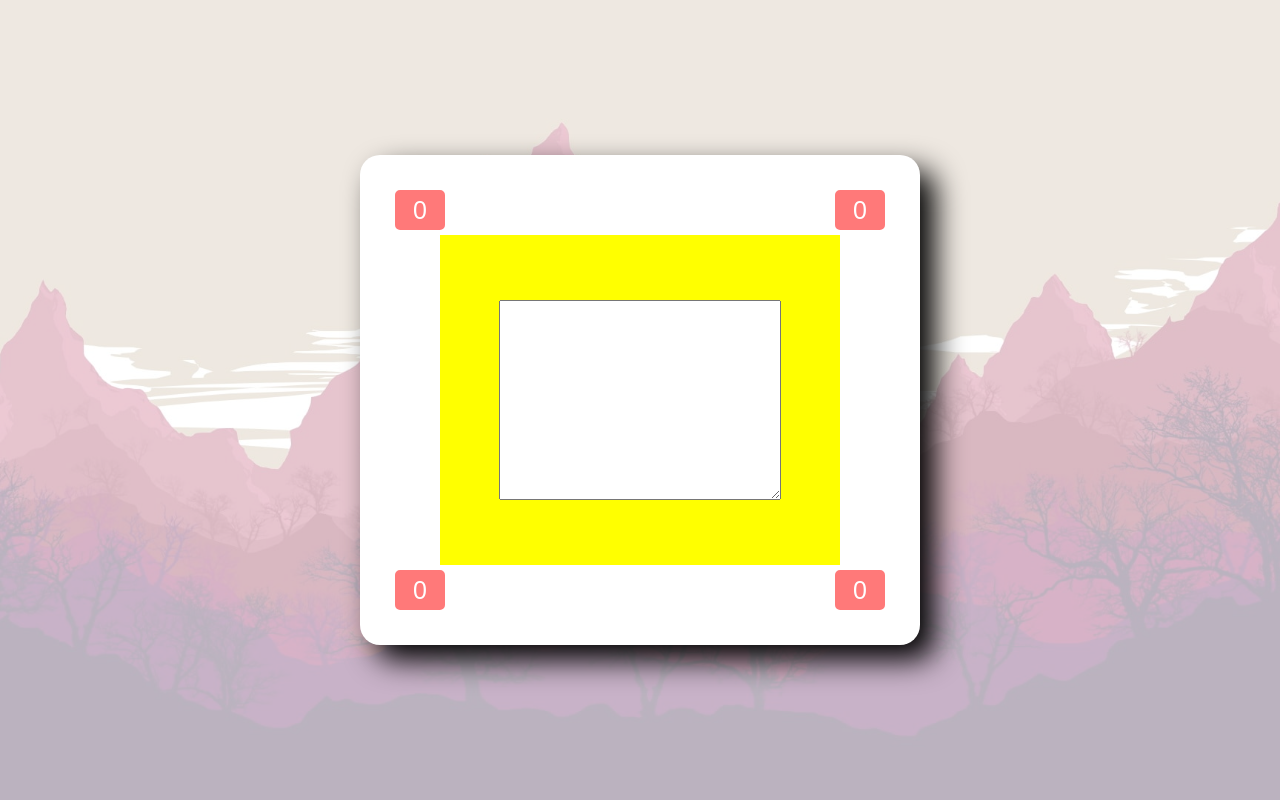
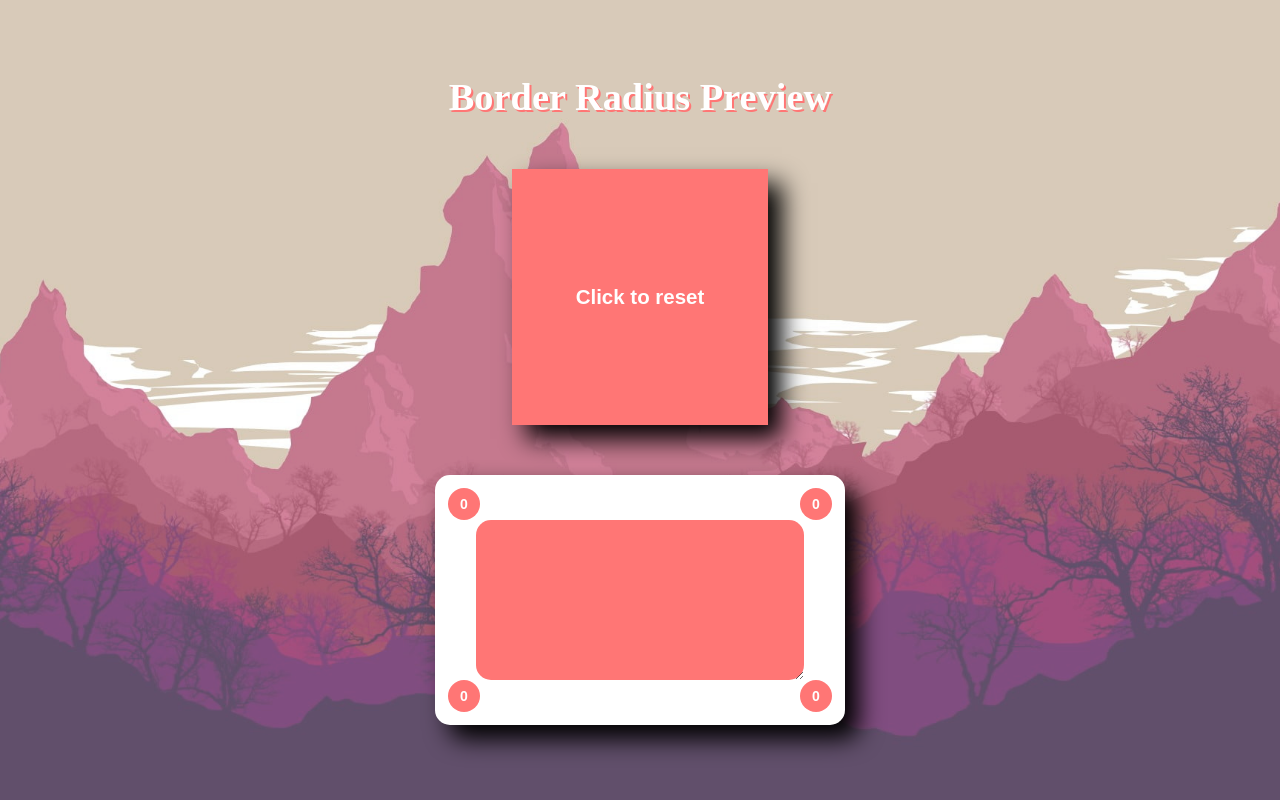
Before and after one commit to adrien4g/borderpreview, a PHP site: page / in a window 1280 px wide. Run offline with PHP 8.4, Linux system fonts and the light colour scheme.

Commit message:
first version stable

```diff
--- a/index.html
+++ b/index.html
@@ -8,21 +8,28 @@
 </head>
 <body>
     <div id="background"></div>
+
     <div id="content">
+        <h1 id="title">Border Radius Preview</h1>
 
-        <div id="top">
-            <input type="text" name="top-left" id="top-left">
-            <input type="text" name="top-right" id="top-right">
+        <div id="box"><button id="reset">Click to reset</button></div>
+
+        <div id="controller">
+
+            <div class="inputBox">
+                <input tabindex="1" type="number" class="input" id="top-left">
+                <input tabindex="2" type="number" class="input" id="top-right">
+            </div>
+
+            <textarea id="code" readonly></textarea>
+
+            <div class="inputBox">
+                <input tabindex="3" type="number" class="input" id="bottom-left">
+                <input tabindex="4" type="number" class="input" id="bottom-right">
+            </div>
+
         </div>
-        <div id="box">
-            <textarea name="javascript" cols="30" rows="4"></textarea>
-        </div>
-        <div id="bottom">
-            <input type="text" name="bottom-left" id="bottom-left">
-            <input type="text" name="bottom-right" id="bottom-right">
-        </div>
-
     </div>
-    <script src="/scripts/script.js"></script>
+<script src="/scripts/script.js"></script>
 </body>
 </html>
--- a/scripts/script.js
+++ b/scripts/script.js
@@ -1,32 +1,72 @@
+const inputs = Array.from(document.getElementsByTagName("input"))
 const box = document.getElementById("box")
+const buttonReset = document.getElementById("reset")
+const textarea = document.getElementById("code")
 
-const listeners = {
-topLeft:getElement('top-left'),
-topRight:getElement('top-right'),
-bottomLeft:getElement('bottom-left'),
-bottomRight:getElement('bottom-right')}
+buttonReset.addEventListener("click", (event)=>{
+    event.target.parentElement.style.cssText = "border-radius: 0px"
+    textarea.value = ""
+    inputs.map(input=>{input.value = 0})
+})
+inputs.map(input=>{
+    input.addEventListener("input", validateInputs)
+    input.value=0
+})
 
-for (key in listeners){
-    listeners[key].addEventListener('input', changeRadius)
-    listeners[key]. addEventListener('focusin',(event)=>{event.target.value=""})
-    listeners[key]. addEventListener('focusout',(event)=>{if(event.target.value.trim()==""){return event.target.value = "0"}})
-    listeners[key].value = 0
-}
-function getElement(element){
-    return document.getElementById(element)
+function validateInputs(event){
+    //Verify if input.value > 360
+    //If true - input.value = 360
+    if (event.target.value > 360){
+        event.target.value = 360
+    }
+    //Verify if input is empty
+    //If true - input.value = 0
+    else if (event.target.value.trim() == ""){
+        event.target.value = 0
+        textarea.value = ""
+    }
+    //Verify if input.value > 0 and first letter is "0"
+    //If true - Remove first letter
+    else if(event.target.value > 0 && event.target.value.charAt(0) == 0 || event.target.value.charAt(0) == "-"){
+        event.target.value = event.target.value.substring(1)
+    }
+    changeBorderRadius()
+    generateCss()
 }
 
-function changeRadius(event){
-    console.log(event.target.value)
-    for (key in listeners){
-        if (listeners[key].value.trim() == ""){
-            listeners[key].value = 0
-        }else if(listeners[key].value == 0){
-            listeners[key].value.substring(1);
+function changeBorderRadius(){
+    box.style.cssText += `border-radius: ${inputs[0].value}px
+    ${inputs[1].value}px ${inputs[3].value}px ${inputs[2].value}px`
+}
+
+function generateCss(){
+    let values = []
+    let css = ""
+    inputs.map(input=>{
+        if(input.value > 0){
+            values.push(input)
         }
-
+    })
+    switch (values.length) {
+        case 1:
+            css = `border-${values[0].id}-radius:${values[0].value}px;`
+            break
+        case 2:
+            css = `border-${values[0].id}-radius:${values[0].value}px;
+border-${values[1].id}-radius:${values[1].value}px;`
+            break
+        case 3:{
+            css = `border-${values[0].id}-radius:${values[0].value}px;
+border-${values[1].id}-radius:${values[1].value}px;
+border-${values[2].id}-radius:${values[2].value}px;`
+            break
+        }
+        default:
+            css = `border-${values[0].id}-radius:${values[0].value}px;
+border-${values[1].id}-radius:${values[1].value}px;
+border-${values[2].id}-radius:${values[2].value}px;
+border-${values[3].id}-radius:${values[3].value}px;`
+            break
     }
-    const style = `border-radius:${listeners['topLeft'].value}px ${listeners['topRight'].value}px ${listeners['bottomLeft'].value}px ${listeners['bottomRight'].value}px`
-    console.log(style)
-    box.style.cssText = style
+    textarea.value = css;
 }
--- a/styles/style.css
+++ b/styles/style.css
@@ -1,63 +1,155 @@
+input::-webkit-outer-spin-button,
+input::-webkit-inner-spin-button {
+  -webkit-appearance: none;
+}
+
+/* Firefox */
+input{
+  -moz-appearance: textfield;
+}
+:root{
+    --shadow:14px 14px 24px black;
+    --primaryColor: #ff7675;
+}
 *{
     margin: 0;
     padding: 0;
 }
-:root{
-    --primary-color:#ff7979;
+input::-webkit-outer-spin-button,
+input::-webkit-inner-spin-button {
+  -webkit-appearance: none;
 }
+
+/* Firefox */
 input{
-    width: 50px;
-    height: 40px;
-    border-radius: 10px;
-    border: 5px solid white;
-    outline: none;
-    text-align: center;
-    background-color: var(--primary-color);
-    color:white;
-    font-size: 25px;
+  -moz-appearance: textfield;
 }
+*{
+    margin: 0;
+    padding: 0;
+}
+input::-webkit-outer-spin-button,
+input::-webkit-inner-spin-button {
+  -webkit-appearance: none;
+}
+
+/* Firefox */
+input{
+  -moz-appearance: textfield;
+}
+
+*{
+    margin: 0;
+    padding: 0;
+}
+
 #background{
-    position: relative;
+    background:url("/assets/background.jpeg") no-repeat;
     width: 100vw;
     height: 100vh;
-    background: url('/assets/background.jpeg') no-repeat bottom center;
+    position: absolute;
+    z-index: -1;
+    background-attachment: fixed;
+    background-position: center center;
     background-size: cover;
-    opacity: 30%;
-    border-radius;
+    opacity:70%;
+}
 
-}
 #content{
-    position: absolute;
-    left: 50%;
-    top: 50%;
-    transform:translate(-50%, -50%);
-    width: 500px;
-    height: 430px;
+    width: 100vw;
+    height: 100vh;
     display: flex;
     flex-direction: column;
-    justify-content: space-between;
     align-items: center;
-    background-color: white;
-    padding: 30px;
-    border-radius: 20px;
-    box-shadow: 15px 15px 30px black;
+    justify-content: center;
+    overflow: hidden;
 }
+    #content #title{
+        font-size: 3vw;
+        color:white;
+        margin-bottom: 50px;
+        text-shadow: 2px 2px var(--primaryColor);
+        transition: 400ms;
+    }
+    #content #title:hover{
+        text-shadow: 2px 2px black;
+    }
+    #content #box{
+        width: 20vw;
+        height: 20vw;
+        background-color: var(--primaryColor);
+        margin-bottom: 50px;
+        box-shadow: var(--shadow);
+        transition: 400ms;
+        display: flex;
+        justify-content: center;
+        align-items: center;
+        overflow: hidden;
+    }
+    #content #box #reset{
+        width: 100%;
+        height: 100%;
+        font-size: 1.6vw;
+        background-color: transparent;
+        cursor: pointer;
+        outline: none;
+        border: none;
+        color:white;
+        font-weight: bold;
+    }
+    #content #box:hover{
+        background-color: #d63031;
+    }
 
-    #content #top, #content #bottom{
-        width: 100%;
+    #content #controller{
+        display: flex;
+        flex-direction: column;
+        justify-content: space-between;
+
+        width: 30vw;
+        height: 28vh;
+        padding: 1vw;
+
+        background-color: white;
+        border-radius: 15px;
+        box-shadow: var(--shadow);
+    }
+
+    #content #controller .inputBox{
         display: flex;
         justify-content: space-between;
     }
-   #content #box{
-       width: 80%;
-       height: 80%;
-       justify-content: center;
-       align-items: center;
-       background-color: yellow;
-       display: flex;
-       border-radius: 0px 0px 0px 0px;
-   }
-   #content #box textarea{
-       width: 70%;
-       height: 60%;
-   }
+    #content #controller .inputBox .input{
+        width: 2.5vw;
+        height: 2.5vw;
+        background-color: var(--primaryColor);
+        color:white;
+        font-weight: bold;
+        font-size: 14px;
+        text-align: center;
+        border-radius: 45px;
+        border:none;
+        outline: none;
+        transition:250ms
+    }
+    #content #controller .inputBox .input:hover{
+        background-color: #d63031;
+    }
+    #content #controller .inputBox .input:focus{
+        background-color: #d63031;
+        border-radius: 10px;
+    }
+    #content #controller #code{
+        text-align: start;
+        align-self: center;
+        padding: 10px;
+        width: 80%;
+        height: 80%;
+        border-radius: 15px;
+        outline: none;
+        border: none;
+        background-color: var(--primaryColor);
+        color: white;
+        font-weight: bold;
+        font-size: 1vw;
+    }
```
